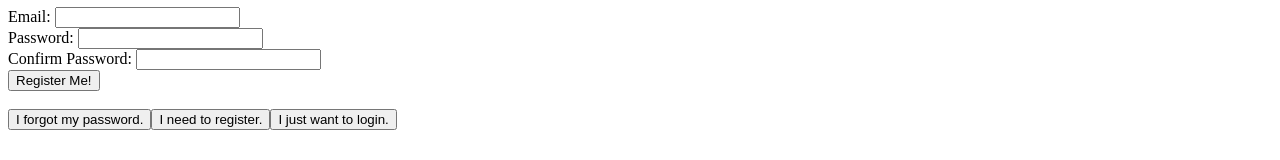
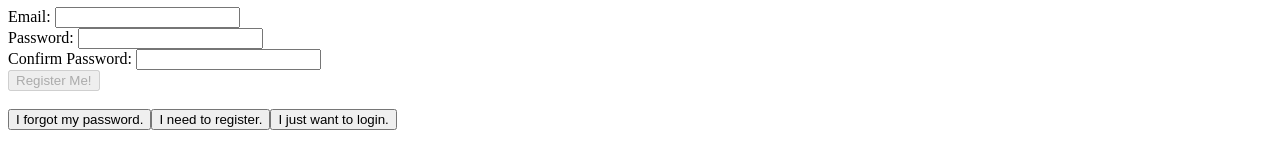
Before and after one commit to stevenglasford/swipeshop, an Angular app: page /login/register in a window 1280 px wide. Shown: the part 220-380 px from the top of the page. Built offline with nearby package versions, Linux system fonts and the light colour scheme.

Commit message:
Fix problem with allowing the program to sign up with a different verification password

```diff
--- a/src/app/login/register/register.component.html
+++ b/src/app/login/register/register.component.html
@@ -51,7 +51,7 @@
 <!-- TODO: Add ReCaptcha support -->
 
 <!-- <button class="form-control btn btn-primary" [disabled]="!registerForm.valid && !passwordNotMatch && !registerForm.get('password').touched">Register Me!</button> -->
-<button class="form-control btn btn-primary" [disabled]="!registerForm.valid && passwordNotMatch">Register Me!</button>
+<button class="form-control btn btn-primary" [disabled]="!registerForm.valid || passwordNotMatch">Register Me!</button>
 <div id="successfulCreation" *ngIf="accountSuccess">
     Your account has been successfully created.
 </div>
```
